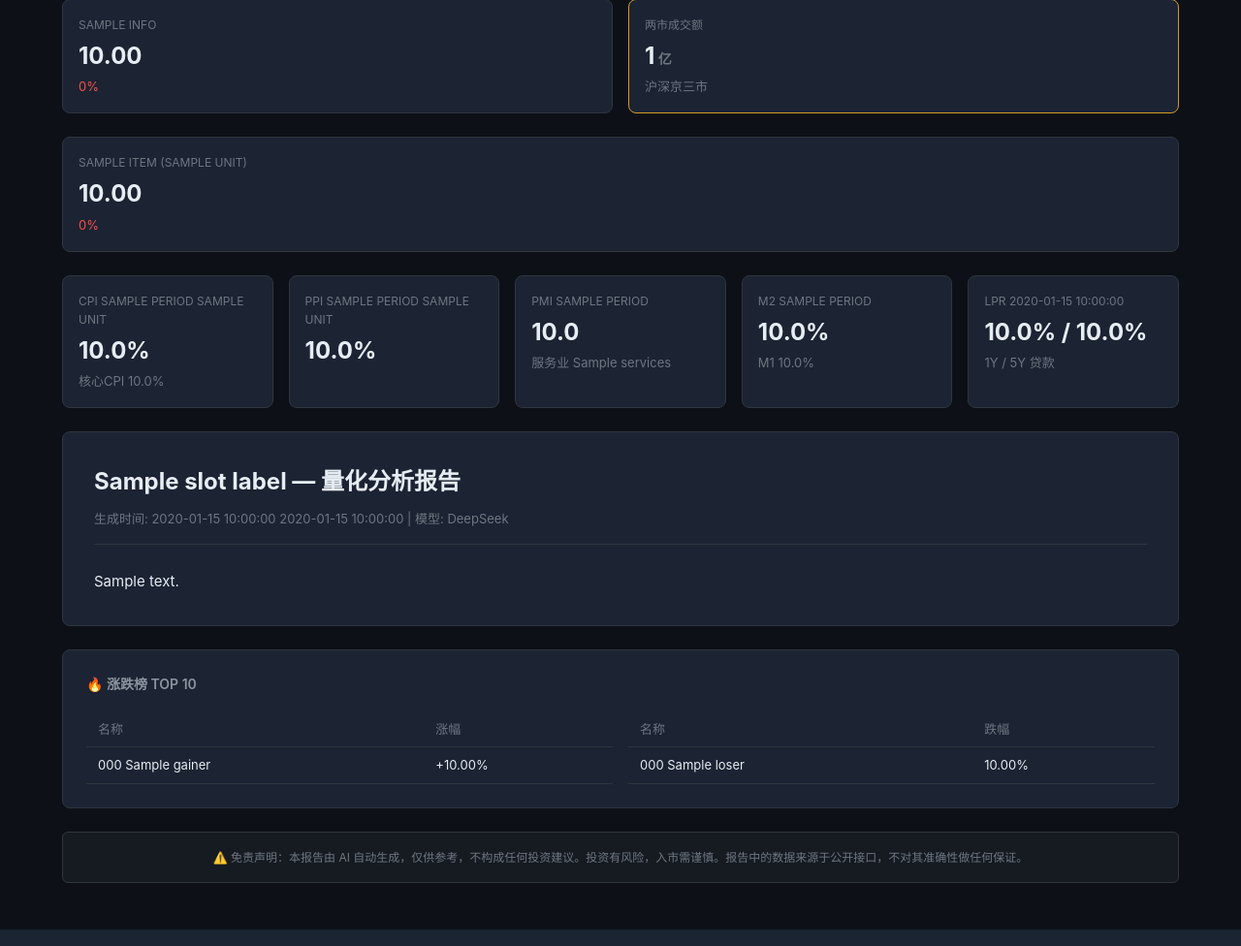
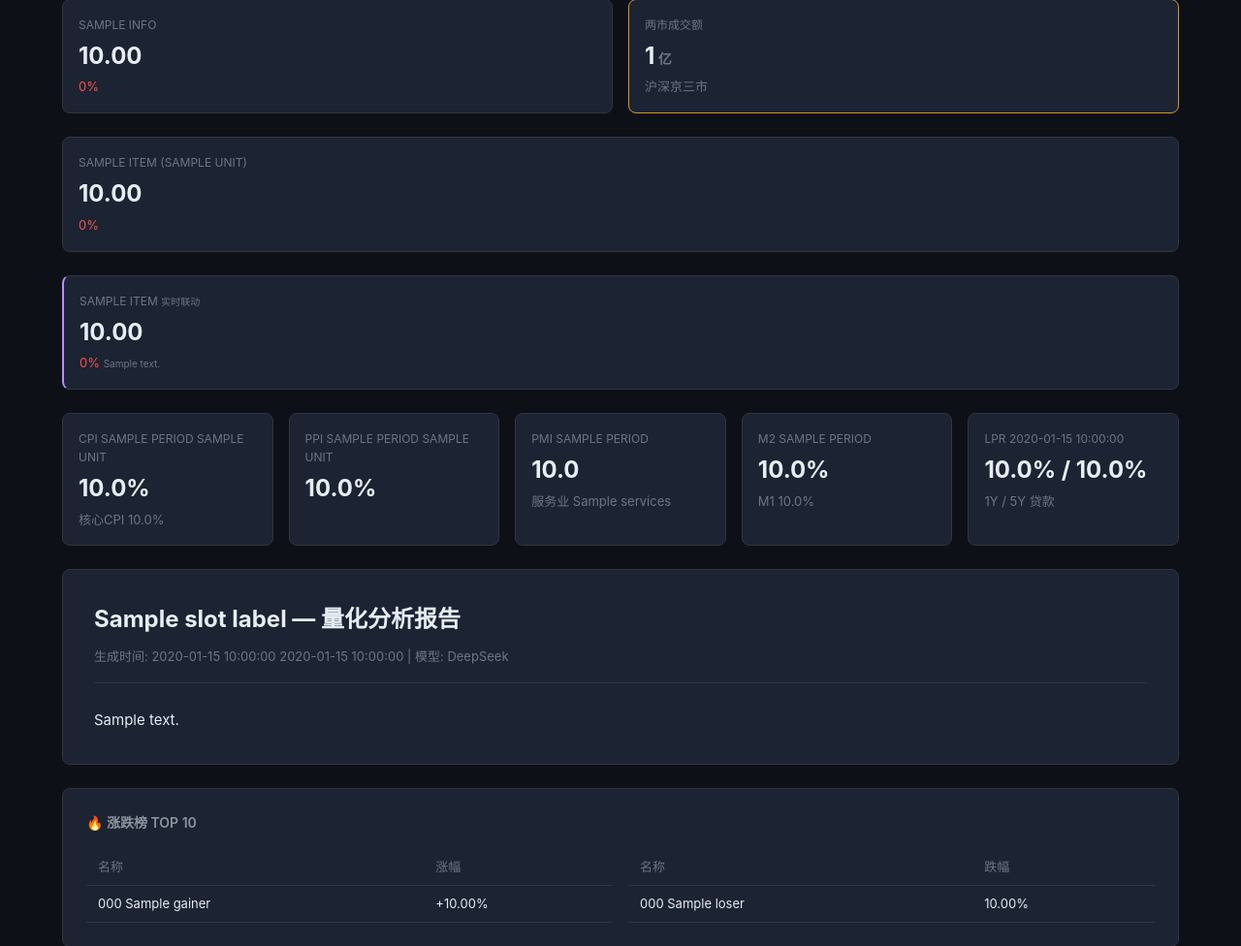
Before and after one commit to ad12398/a-share-report, a Python web app: template src/web/templates/report.html in a window 1280 px wide. Shown: the part 128-1104 px from the top of the page at 97% size. Run offline with Jinja, Linux system fonts and the light colour scheme; the template is opened without the code that fills it: most values are stand-ins (such as "Sample title", 1, 10 or a date in 2020); some libraries are stand-ins or nearby versions.

Commit message:
feat: linked markets KPI row with purple accent

```diff
--- a/src/web/templates/report.html
+++ b/src/web/templates/report.html
@@ -71,6 +71,24 @@
       <div class="value">{{ "%.2f"|format(item.price) if item.price else "--" }}</div>
       <div class="change {% if item.change_pct >= 0 %}up{% else %}down{% endif %}">
         {% if item.change_pct >= 0 %}+{% endif %}{{ "%.2f"|format(item.change_pct) if item.change_pct else "0" }}%
+      </div>
+    </div>
+    {% endif %}
+    {% endfor %}
+  </div>
+  {% endif %}
+
+  <!-- 外围联动 KPI -->
+  {% if linked_markets %}
+  <div class="kpi-row">
+    {% for key, item in linked_markets.items() %}
+    {% if item and item.get("name") %}
+    <div class="kpi-card" style="border-left: 2px solid var(--accent-purple);">
+      <div class="label">{{ item.name }} <span style="color:var(--text-muted);font-size:10px;">实时联动</span></div>
+      <div class="value">{{ "%.2f"|format(item.price) if item.price else "--" }}</div>
+      <div class="change {% if item.change_pct >= 0 %}up{% else %}down{% endif %}">
+        {% if item.change_pct >= 0 %}+{% endif %}{{ "%.2f"|format(item.change_pct) if item.change_pct else "0" }}%
+        {% if item.get("note") %}<span style="font-size:10px;color:var(--text-muted);"> {{ item.note }}</span>{% endif %}
       </div>
     </div>
     {% endif %}
```
